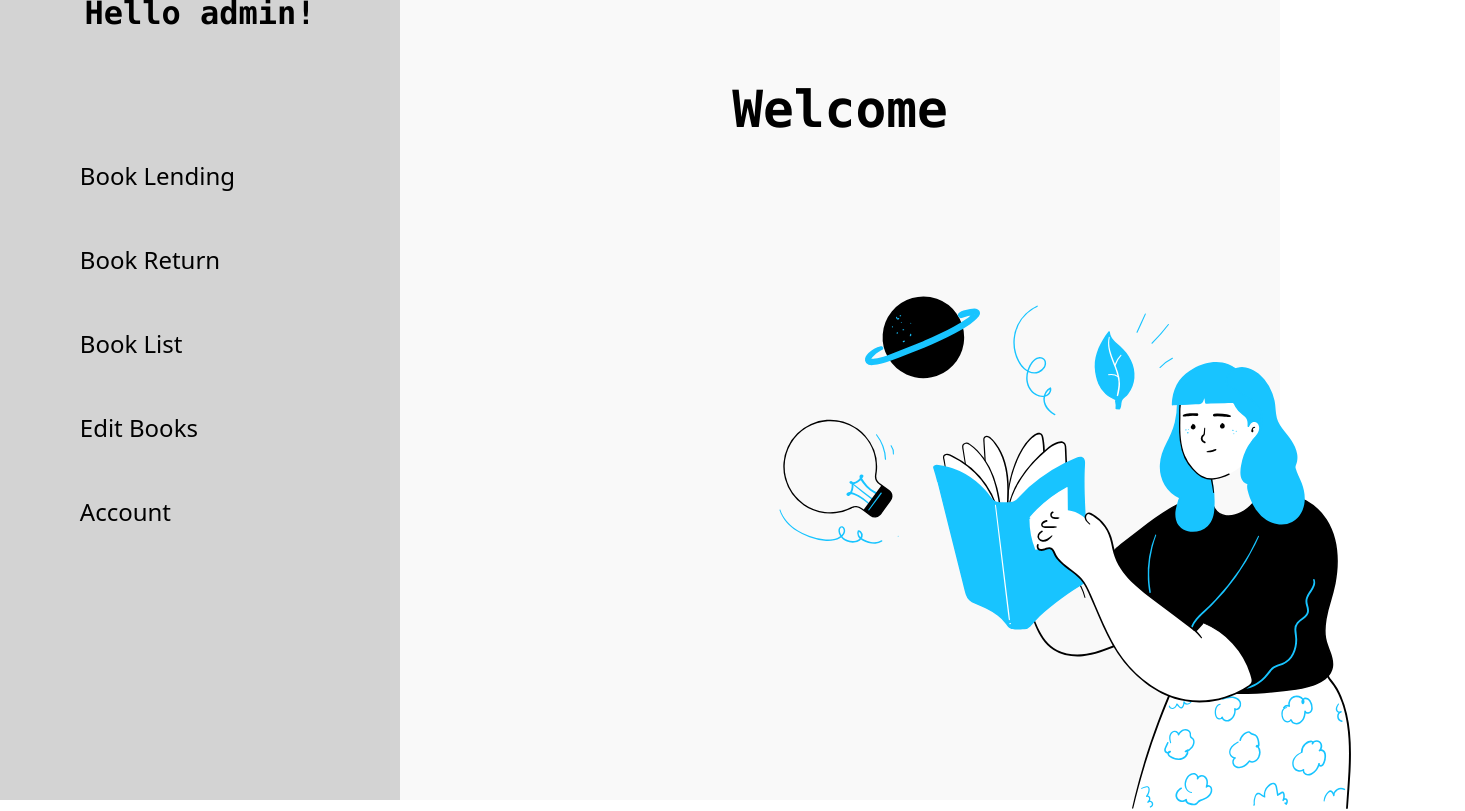
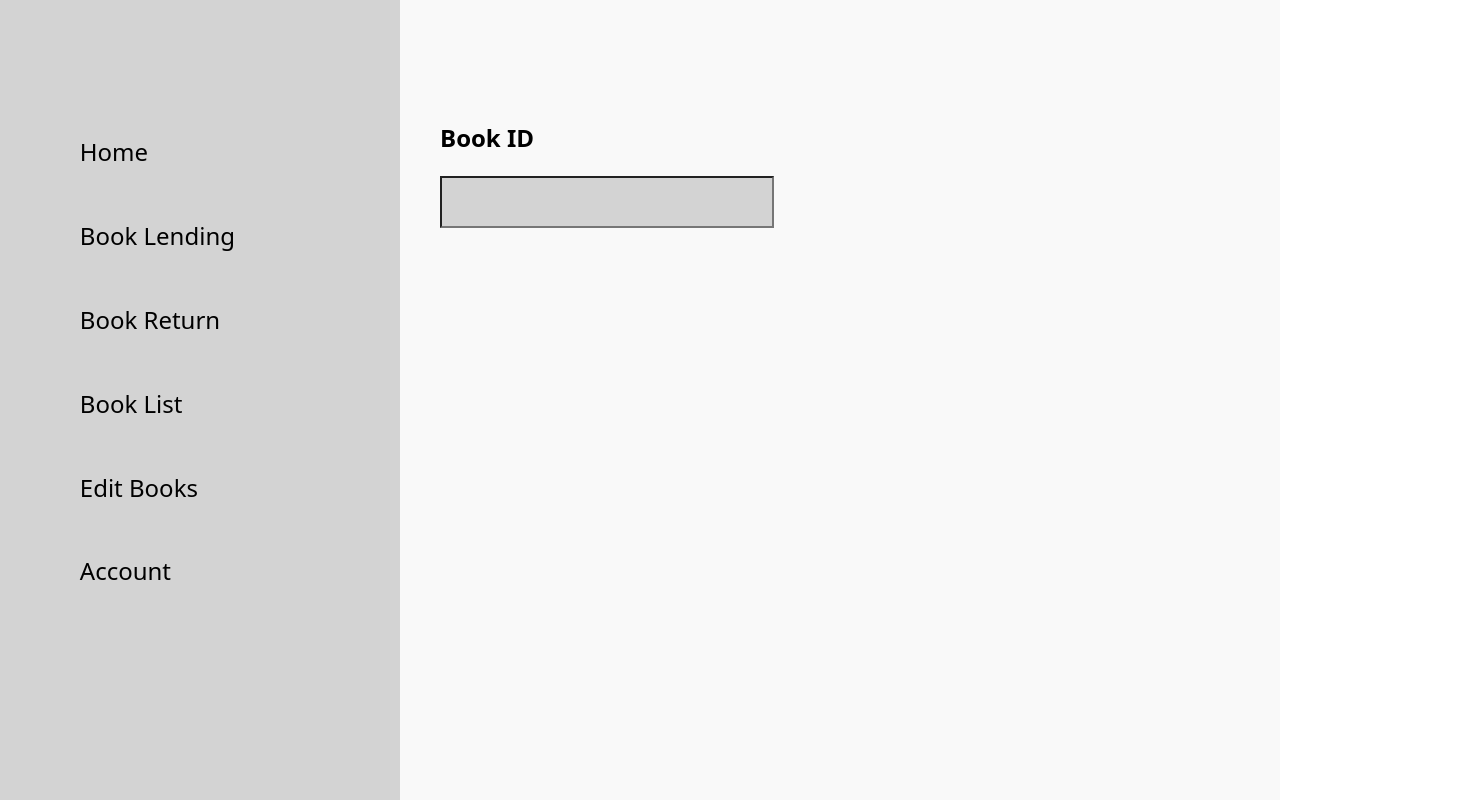
Before and after one commit to emerennovena/library-management-app, a React (Vite) app: page /lending in a window 1280 px wide. Shown: the top 811 px of the page, 1465 px wide, since content can reach past the window. Built offline with nearby package versions, Linux system fonts and the light colour scheme.

Commit message:
update homepage and booklending page

```diff
--- a/src/App.css
+++ b/src/App.css
@@ -56,3 +56,9 @@
 .nav-button:hover {
   text-decoration-color: blue;
 }
+
+.page-container {
+  background-color: transparent;
+  width: 800px;
+  height: 600px;
+}
--- a/src/App.tsx
+++ b/src/App.tsx
@@ -1,17 +1,23 @@
 import { useState } from 'react'
+import { BrowserRouter as Router, Routes, Route, Link} from 'react-router-dom'
 import readingImage from './assets/reading.svg'
 import './App.css'
+import BookLending from './pages/BookLending'
 
 function App() {
 
   return (
-    <>
+    <Router>
     <div className='app-container'>
       <div className="separator">
-        <h2 style={{ color: 'black', marginBottom: '800px', fontFamily: 'Consolas', marginLeft: '0px', fontSize: 'xx-large'}}>Hello admin!</h2>
         <nav className='nav-sidebar'>
+        <Link to="/">
+        <button className='nav-button'>Home</button>
+        </Link>
         <br/>
+        <Link to="/lending">
         <button className="nav-button">Book Lending</button>
+        </Link>
         <br/>
         <button className='nav-button'>Book Return</button>
         <br/>
@@ -24,17 +30,28 @@ function App() {
       </div>
 
       <div className="rest-screen">
+      <Routes>
+        <Route path="/" element={
+        <>
         <h1 style={{ color: 'black', marginBottom: '100px', fontFamily: 'Consolas'}}>Welcome</h1>
         <div className="image">
           <img src={readingImage}
+
           className="logo"
           alt="logo"
           style={{width: 800, height: 600}}
           />
         </div>
+        </>
+        } />
+
+
+      <Route path="/lending" element= {<BookLending />} />
+      </Routes>
       </div>
+
     </div>
-    </>
+    </Router>
   )
 }
 
--- /dev/null
+++ b/src/pages/BookLending.tsx
@@ -0,0 +1,20 @@
+import { LucideScanText } from "lucide-react";
+
+const BookLending = () => {
+    return (
+        <div className="page-container">
+            <h2 style={{color: 'black'}}>Book ID</h2>
+            <label>
+                <input type="text"
+                style={{
+                    backgroundColor:'#D3D3D3',
+                    color: 'black',
+                    padding: '10px',
+                    fontSize: '24px',
+                    }}/>
+            </label>
+        </div>
+    );
+};
+
+export default BookLending;
```
Also changed, not shown: 1 other file (tests, documents, lock files or other folders). Lines whose indentation alone changed are shown as unchanged.
